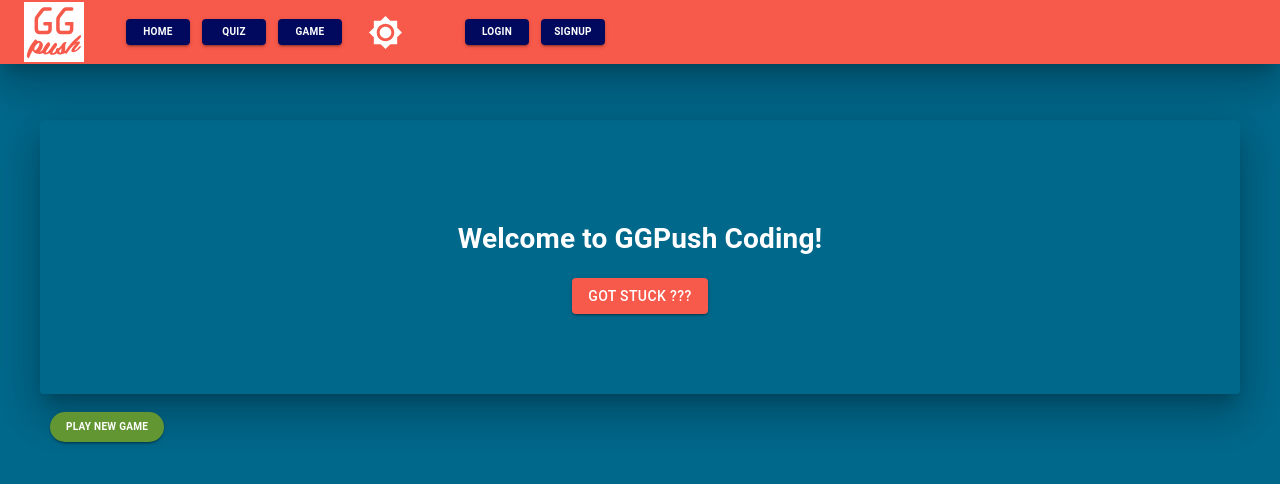
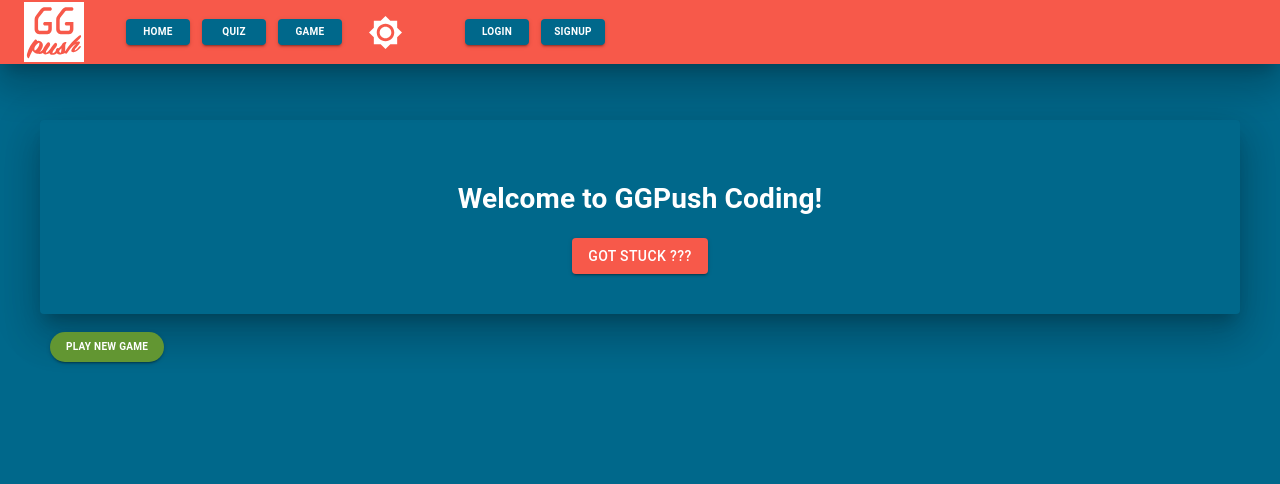
Before and after one commit to timlaurijs/premier, a React (Create React App) app: page /codinggame in a window 1280 px wide. Shown: the top 484 px of the page. Built offline with nearby package versions, Linux system fonts and the light colour scheme; no server answers.

Commit message:
dashboard-navbar-styling

```diff
--- a/src/components/Navbar.js
+++ b/src/components/Navbar.js
@@ -32,11 +32,11 @@
     margin: 2,
     color: "#ffffff",
     fontWeight: "bold",
-    backgroundColor: "#01095E",
+    backgroundColor: "#00688B",
 
     "&:hover": {
       color: "#000000",
-      backgroundColor: "#000000", // does not work with a backgound image set as a background
+      background: "#F7594A", // does not work with a backgound image set as a background
     },
   },
 }));
--- a/src/pages/CodingGame.js
+++ b/src/pages/CodingGame.js
@@ -30,7 +30,7 @@
       padding: theme.spacing(5),
     },
     paper: {
-      padding: theme.spacing(10),
+      padding: theme.spacing(5),
       textAlign: "center",
     },
     buttonStart: {
```
